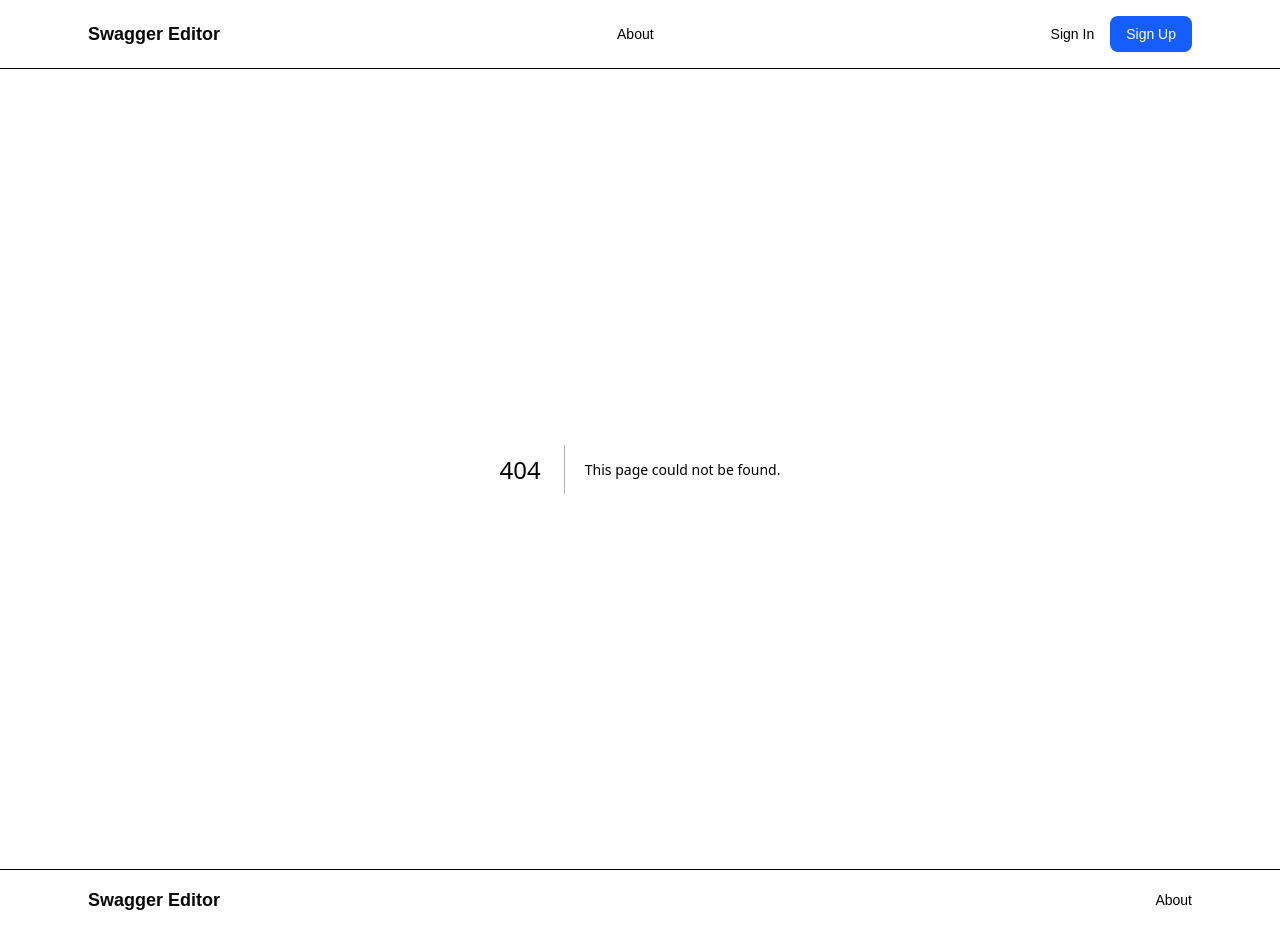
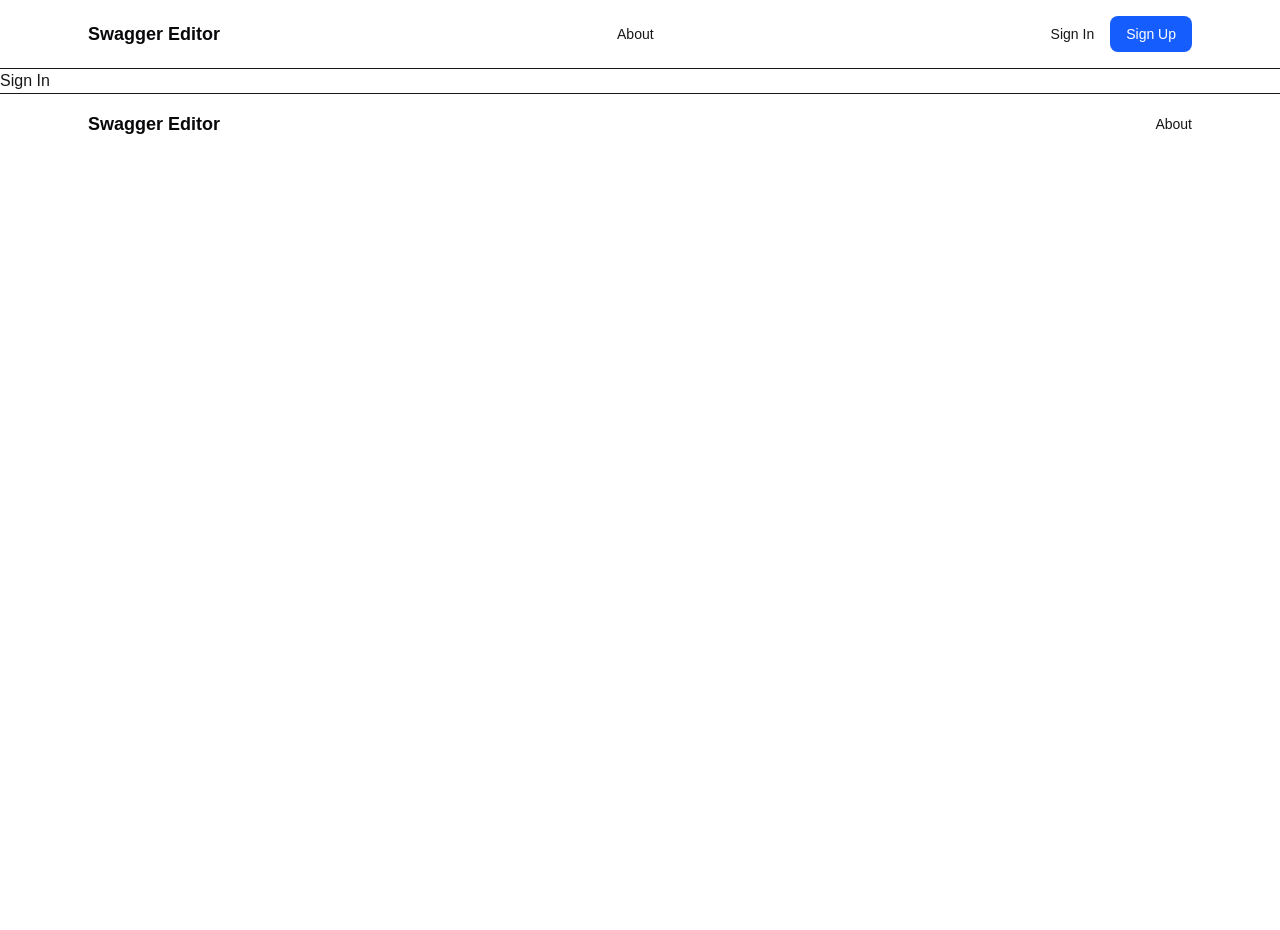
Before and after one commit to skorobogatovamail/swagger-editor-app, a Next.js app: page /sign-in in a window 1280 px wide. Before the commit this address had no page. After the commit the page ends 800 px from the top, so only its background shows below. Built offline with nearby package versions, Linux system fonts and the light colour scheme.

Commit message:
feat: mock navigation pages

```diff
--- /dev/null
+++ b/src/app/about/page.tsx
@@ -0,0 +1,7 @@
+export default function About() {
+  return (
+    <div>
+      <h1>About</h1>
+    </div>
+  );
+}
--- /dev/null
+++ b/src/app/history/page.tsx
@@ -0,0 +1,9 @@
+import { redirect } from 'next/navigation';
+
+export default function History() {
+  const isAuthenticated = false;
+  if (!isAuthenticated) {
+    return redirect('/');
+  }
+  return <div>History</div>;
+}
--- /dev/null
+++ b/src/app/sign-in/page.tsx
@@ -0,0 +1,7 @@
+export default function SignIn() {
+  return (
+    <div>
+      <h1>Sign In</h1>
+    </div>
+  );
+}
--- /dev/null
+++ b/src/app/sign-up/page.tsx
@@ -0,0 +1,7 @@
+export default function SignUp() {
+  return (
+    <div>
+      <h1>Sign Up</h1>
+    </div>
+  );
+}
```
